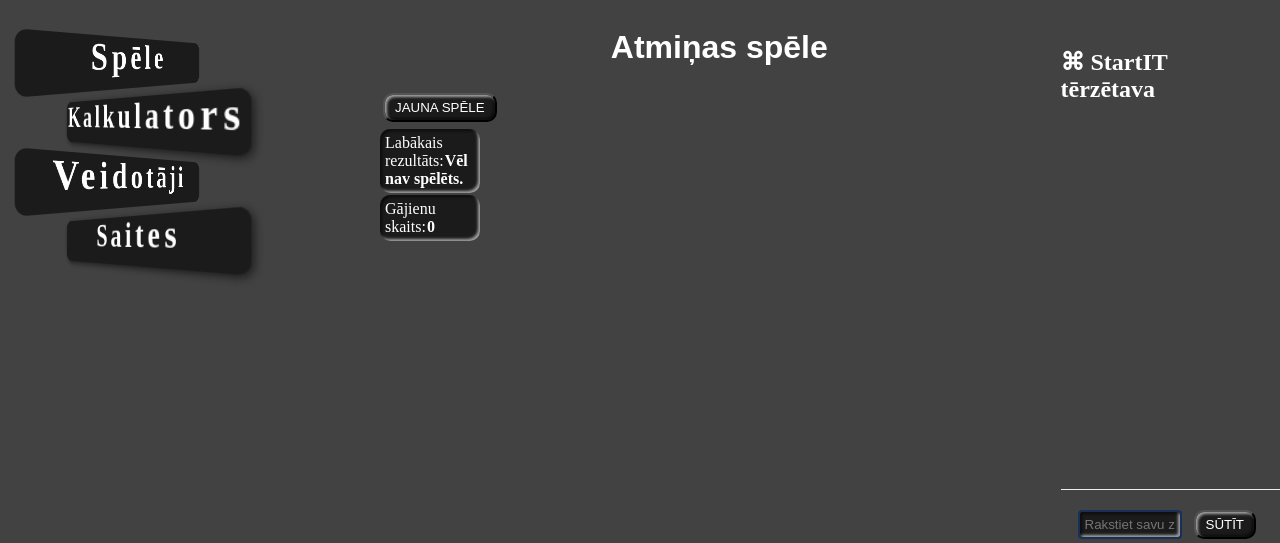
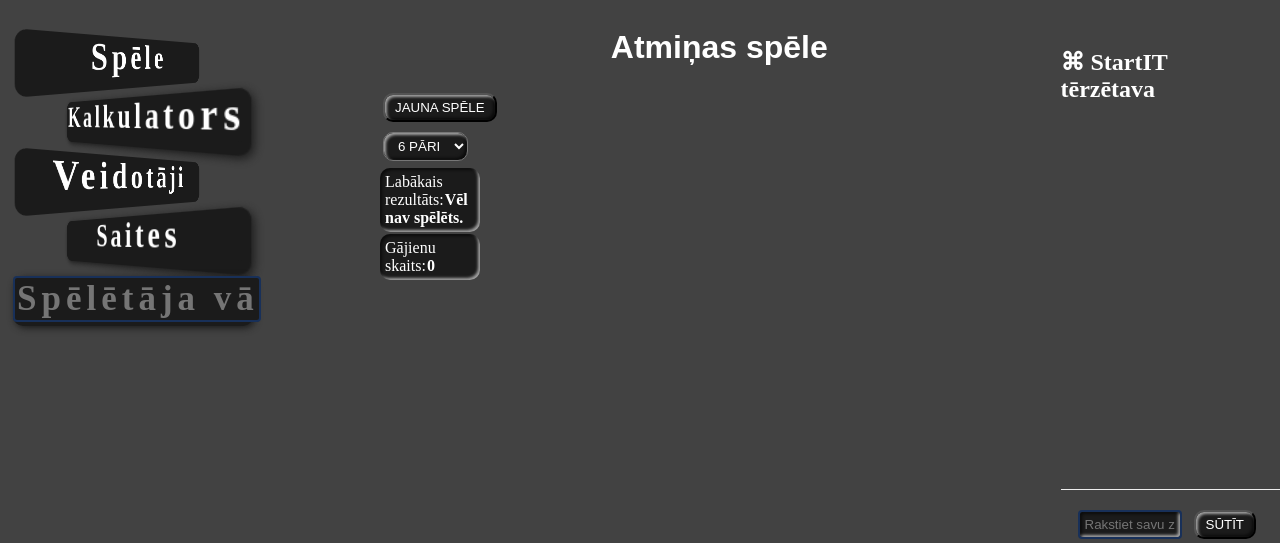
Before and after one commit to KurmeD/MajasDarbs, a Flask app: page /atminasspele in a window 1280 px wide. Shown: the top 543 px of the page. Run offline with Flask 2, Linux system fonts and the light colour scheme; some libraries are stand-ins or nearby versions.

Commit message:
Pievienoju spēlētāja vārdu un sistēmas ziņojumu čatā
* limeni klat

* smuki?

* ???

* ??????

* vārds?

* smuki?

* autors?

* ??????

* Čatā ziņo rezultātus!!!

```diff
--- a/main.py
+++ b/main.py
@@ -63,7 +63,7 @@ def suuti_zinju():
   dati = request.json
 
   with open("chats.txt", "a", newline="", encoding="UTF-8") as f:
-    f.write(dati["chats"] + "\n")
+    f.write(dati["autors"]+": "+dati["chats"] + "\n")
 
   return ielasit_chatu()
 
--- a/static/css/index.css
+++ b/static/css/index.css
@@ -8,6 +8,22 @@
 
   }
   .aaa{
+    text-decoration: none;
+    font-size: 35px;
+    text-align: center;
+    margin-top: 0;
+    cursor: pointer;
+    width: 100%;
+    background:#1b1b1b;
+    border-radius: 10px;
+    font-family: Century Gothic;
+    letter-spacing: 5px;
+    color: #ffffff;
+    font-weight: bold;
+    position: absolute;
+
+  }
+  .bbb{
     text-decoration: none;
     font-size: 35px;
     text-align: center;
@@ -49,6 +65,10 @@
     transform: perspective(300px) rotateY(-45deg);
       box-shadow: 2px 2px 7px #1b1b1b;
   }
+  .divaaa:last-child{
+    transform: rotateY(0);
+      box-shadow: 2px 2px 7px #1b1b1b;
+  }
   .divaaa:hover{
     transform: rotateY(0);
     background: #6d6d6d;
--- a/static/js/atminasspele.js
+++ b/static/js/atminasspele.js
@@ -8,11 +8,27 @@ class AtminasSpele {
         this.konteiners.appendChild(this.divPogas);
         this.konteiners.appendChild(this.divLaukums);   //Izveidoti ekrānā divi laukumi - vienā būs pogas un statiskā informācija - otrā spēles kārtis
 
+        let selectDifficulty = document.createElement("select");
+        selectDifficulty.appendChild(document.createElement("option"));
+        selectDifficulty.appendChild(document.createElement("option"));
+        selectDifficulty.appendChild(document.createElement("option"));
+        selectDifficulty.options[0].text="6 pāri";
+        selectDifficulty.options[1].text="5 pāri";
+        selectDifficulty.options[2].text="4 pāri";
+        selectDifficulty.options[0].selected=true;
+        selectDifficulty.onchange = () => this.limenaNomaina();
+        selectDifficulty.setAttribute("id","limenis");
+        selectDifficulty.setAttribute("class","poga");
+
+
         let btnJaunaSpele = document.createElement("button");
         btnJaunaSpele.innerHTML="Jauna spēle";
         btnJaunaSpele.onclick = () => this.jaunaSpele();
         btnJaunaSpele.setAttribute("class", "poga");
         this.divPogas.appendChild(btnJaunaSpele);
+        this.divDiv=document.createElement("div");
+        this.divDiv.appendChild(selectDifficulty);
+        this.divPogas.appendChild(this.divDiv);
 
         this.boxRekords=document.createElement("span");
         this.boxRekords.setAttribute("id","rekords");
@@ -44,6 +60,12 @@ class AtminasSpele {
         this.kartinuMasivs=[]; //Šeit glabāsies konkrētās spēles masīvs.
         this.PirmaKarts=0;
 
+    }
+
+    limenaNomaina(){
+        this.ParuSkaits=6-document.getElementById("limenis").selectedIndex;
+        this.jaunaSpele();
+        this.Rekords="";
     }
 
     set GajienuSkaits(skaitlis){
@@ -180,6 +202,7 @@ class AtminasSpele {
     uzvara(){
         if (this.statuss===AtminasSpele.STATUSS_UZVARA){
             this.divLaukums.innerHTML+="<h1>Uzvara!!!!</h1>"
+            suutiJaunuZinju(this.ParuSkaits, this.GajienuSkaits)
             if(this.Rekords){
                 if(this.Rekords>this.GajienuSkaits){
                     this.Rekords=this.GajienuSkaits;
@@ -192,6 +215,26 @@ class AtminasSpele {
 
 }
 
+async function suutiJaunuZinju(limenis, gajieni){
+    let autors = "System";
+    let zinja = document.getElementById('autors').value + " "+ limenis + " pārus atrada "+gajieni +" gājienos.";
+
+    const atbilde = await fetch('/chats/suuti', {
+        method: 'POST',
+        headers: {
+            'Content-Type': 'application/json'
+        },
+        body: JSON.stringify({"chats": zinja, "autors":autors})
+    });
+
+    const datuObjekts = await atbilde.json();
+
+    //raadiChatuVienkarsi(datuObjekts);
+    raadiChataRindas(datuObjekts);
+
+}
+
+
 AtminasSpele.STATUSS_SPELE=1;
 AtminasSpele.STATUSS_UZVARA=2;
 AtminasSpele.STATUSS_PAUZE=3;
--- a/static/js/chats.js
+++ b/static/js/chats.js
@@ -25,6 +25,7 @@ function  raadiChatuVienkarsi(dati){
 async function suutiZinju(){
     let zinjasElements = document.getElementById('zinja');
     let zinja = zinjasElements.value;
+    let autors = document.getElementById('autors').value;
 
     zinjasElements.value = "";
 
@@ -33,7 +34,7 @@ async function suutiZinju(){
         headers: {
             'Content-Type': 'application/json'
         },
-        body: JSON.stringify({"chats": zinja})
+        body: JSON.stringify({"chats": zinja, "autors":autors})
     });
 
     const datuObjekts = await atbilde.json();
--- a/templates/index.html
+++ b/templates/index.html
@@ -15,11 +15,13 @@
                     {% endblock %}
                 </main><!-- .content -->
             </div><!-- .container-->
+
             <section class="stage">
                 <div class="divaaa"><a class="aaa"href="{{ url_for('spele') }}">Spēle</a></div>
                 <div class="divaaa"><a class="aaa"href="{{ url_for('kalkulators') }}">Kalkulators</a></div>
                 <div class="divaaa"><a class="aaa" href="{{ url_for('veidotaji') }}">Veidotāji</a></div>
                 <div class="divaaa"><a class="aaa"href="{{ url_for('saites') }}">Saites</a> </div>
+                <div class="divaaa"><input type="text" id="autors" class="aaa" placeholder="Spēlētāja vārds"></div>
             </section><!-- .left-sidebar -->
 
         </div><!-- .middle-->
```
Lines whose indentation alone changed are shown as unchanged.
